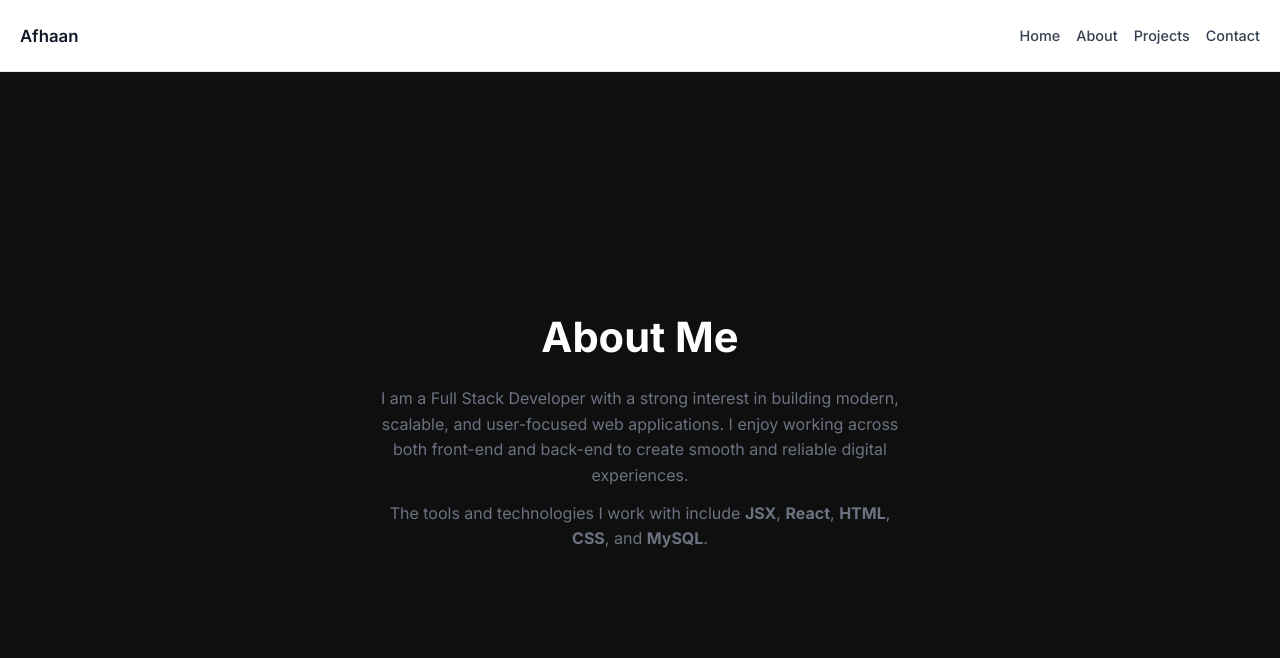
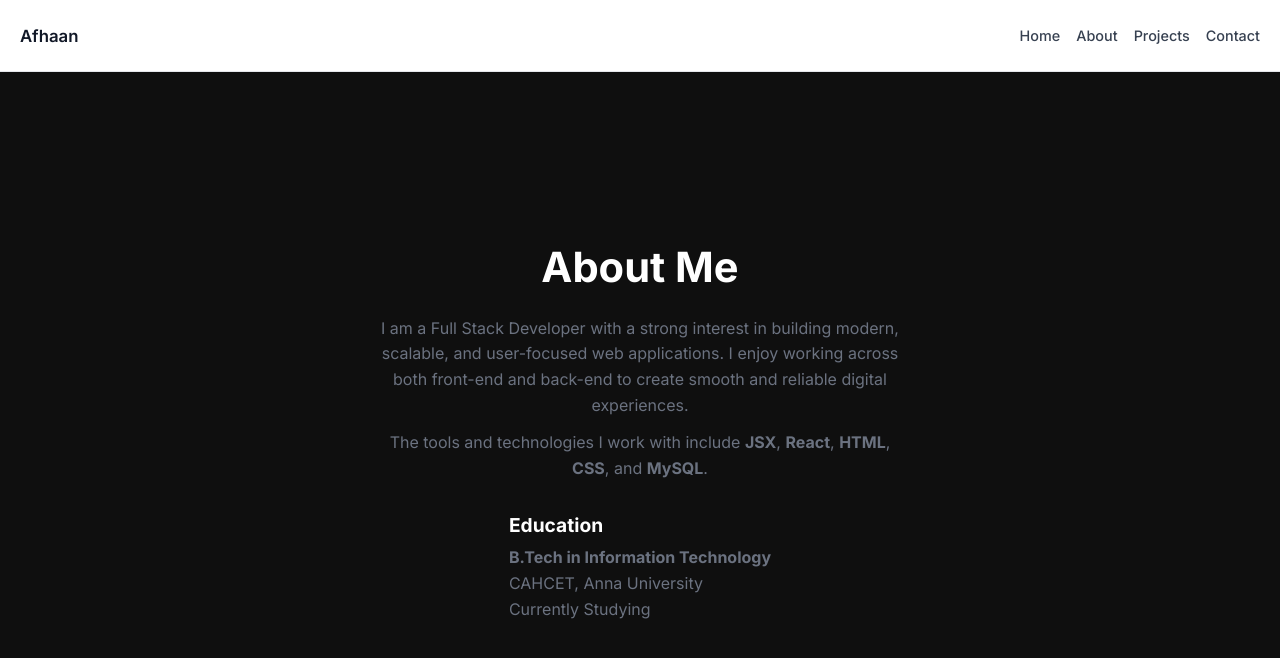
Before and after one commit to afhaan247/afhaan-portfolio, a React (Vite) app: page /about in a window 1280 px wide. Shown: the top 658 px of the page. Built offline with nearby package versions, Linux system fonts and the light colour scheme.

Commit message:
Add education details to About section

```diff
--- a/src/pages/About.jsx
+++ b/src/pages/About.jsx
@@ -16,6 +16,19 @@ function About() {
         <strong>React</strong>, <strong>HTML</strong>, <strong>CSS</strong>, and{" "}
         <strong>MySQL</strong>.
       </p>
+
+      {/* Education Section */}
+      <div style={{ marginTop: "32px", textAlign: "left", maxWidth: "520px" }}>
+        <h2 style={{ fontSize: "1.2rem", marginBottom: "8px" }}>Education</h2>
+
+        <p>
+          <strong>B.Tech in Information Technology</strong>
+          <br />
+          CAHCET, Anna University
+          <br />
+          <span style={{ color: "#6b7280" }}>Currently Studying</span>
+        </p>
+      </div>
     </PageWrapper>
   );
 }
```
